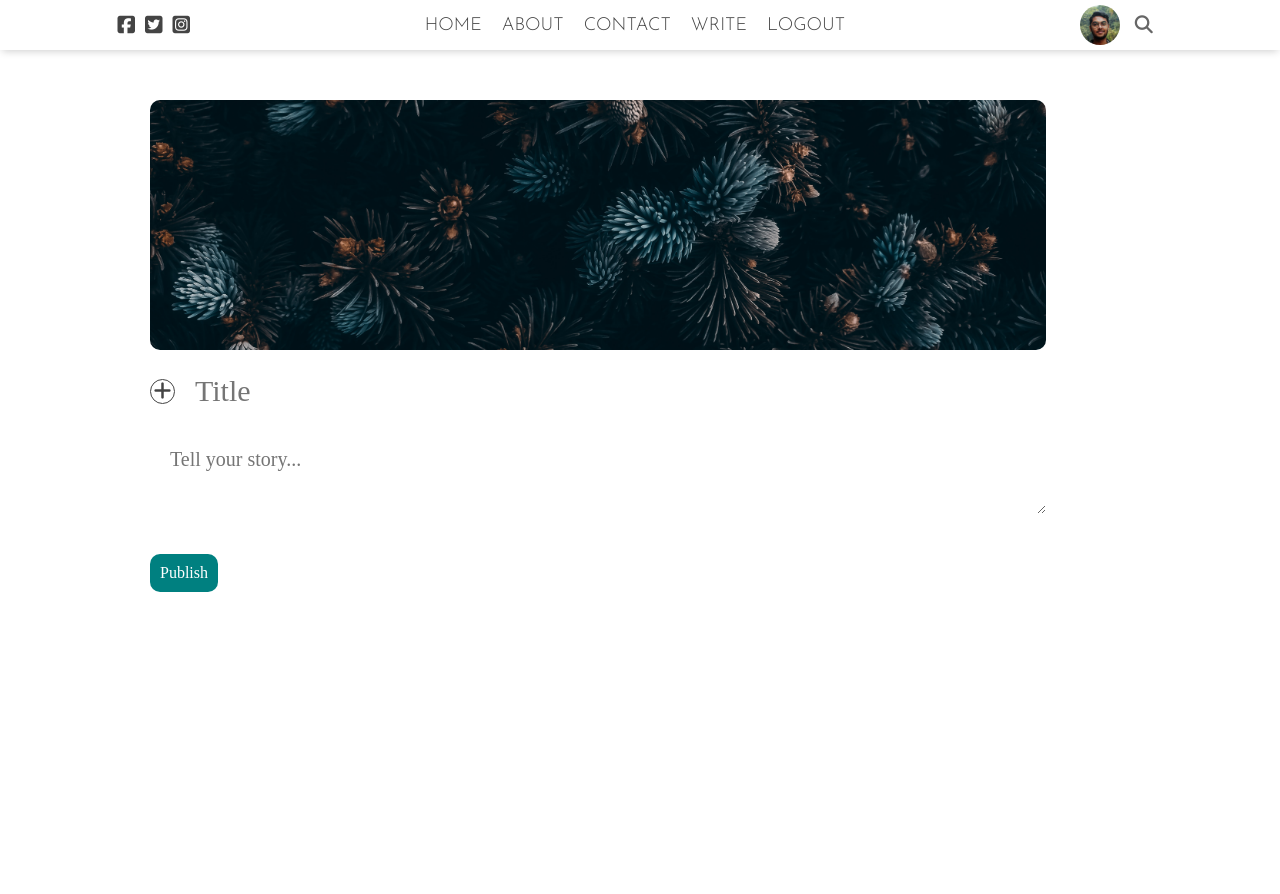
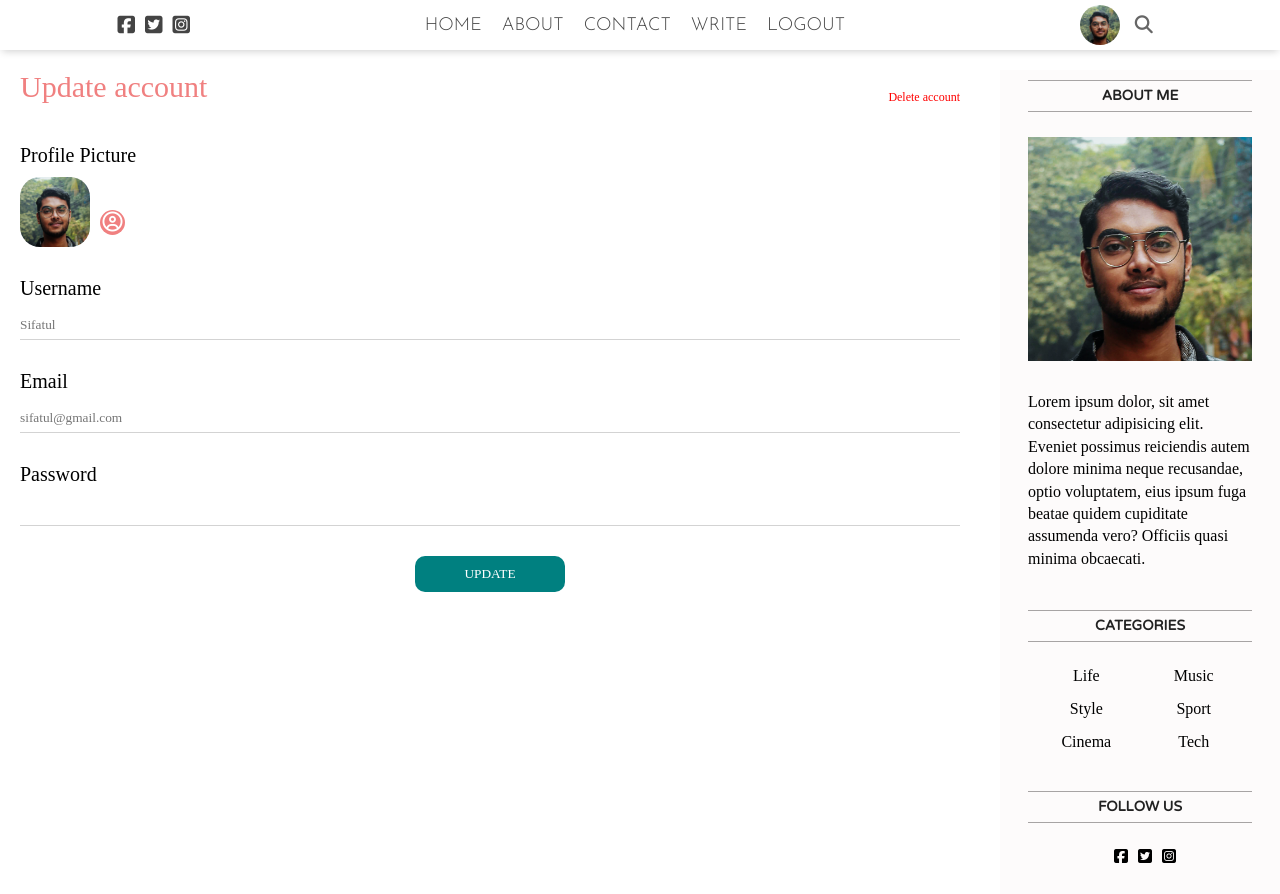
Before and after one commit to sifatulrabbi/full-stack-blog-app, a React (Create React App) app: page / in a window 1280 px wide. Before the commit the page ends 800 px from the top, so only its background shows below. Built offline with nearby package versions, Linux system fonts and the light colour scheme.

Commit message:
settings page styled

```diff
--- a/src/App.tsx
+++ b/src/App.tsx
@@ -1,6 +1,6 @@
 import React from 'react';
 import { TopBar } from './Components';
-import { ArticlePage, Home, Write } from './Pages';
+import { ArticlePage, Home, Settings, Write } from './Pages';
 import './Styles/CSS/main.css';
 
 const App: React.FC = () => {
@@ -9,7 +9,8 @@ const App: React.FC = () => {
       <TopBar />
       {/* <Home /> */}
       {/* <ArticlePage /> */}
-      <Write />
+      {/* <Write /> */}
+      <Settings />
     </>
   );
 };
--- /dev/null
+++ b/src/Pages/Settings/Settings.tsx
@@ -0,0 +1,36 @@
+import React from 'react';
+import { Sidebar } from '../../Components';
+import { meImg } from '../../Images';
+
+const Settings: React.FC = () => {
+  return (
+    <div className="settings">
+      <div className="settingsWrapper">
+        <div className="settingsTitle">
+          <span className="settingsUpdateTitle">Update account</span>
+          <span className="settingsDeleteTitle">Delete account</span>
+        </div>
+        <form className="settingsForm">
+          <label>Profile Picture</label>
+          <div className="settingsDP">
+            <img src={meImg} alt="" />
+            <label htmlFor="fileInput" className="settingsDPIcon">
+              <i className="far fa-user-circle"></i>
+            </label>
+            <input type="file" id="fileInput" style={{ display: 'none' }} />
+          </div>
+          <label>Username</label>
+          <input type="text" placeholder="Sifatul" />
+          <label>Email</label>
+          <input type="email" placeholder="sifatul@gmail.com" />
+          <label>Password</label>
+          <input type="password" />
+          <button className="settingsSubmit">Update</button>
+        </form>
+      </div>
+      <Sidebar />
+    </div>
+  );
+};
+
+export default Settings;
--- a/src/Pages/index.ts
+++ b/src/Pages/index.ts
@@ -1,3 +1,4 @@
 export { default as Home } from './Home/Home';
 export { default as ArticlePage } from './ArticlePage/ArticlePage';
 export { default as Write } from './Write/Write';
+export { default as Settings } from './Settings/Settings';
--- a/src/Styles/CSS/main.css
+++ b/src/Styles/CSS/main.css
@@ -494,5 +494,114 @@ textarea {
   cursor: pointer;
   border-radius: 10px;
   font-size: 16px;
+  text-transform: uppercase;
+}
+
+.settings {
+  display: -webkit-box;
+  display: -ms-flexbox;
+  display: flex;
+}
+
+.settingsWrapper {
+  -webkit-box-flex: 9;
+      -ms-flex: 9;
+          flex: 9;
+  padding: 20px;
+}
+
+.settingsTitle {
+  display: -webkit-box;
+  display: -ms-flexbox;
+  display: flex;
+  -webkit-box-align: center;
+      -ms-flex-align: center;
+          align-items: center;
+  -webkit-box-pack: justify;
+      -ms-flex-pack: justify;
+          justify-content: space-between;
+}
+
+.settingsUpdateTitle {
+  font-size: 30px;
+  margin-bottom: 20px;
+  color: lightcoral;
+}
+
+.settingsDeleteTitle {
+  color: red;
+  font-size: 12px;
+  cursor: pointer;
+}
+
+.settingsForm {
+  display: -webkit-box;
+  display: -ms-flexbox;
+  display: flex;
+  -webkit-box-orient: vertical;
+  -webkit-box-direction: normal;
+      -ms-flex-direction: column;
+          flex-direction: column;
+}
+
+.settingsForm label {
+  font-size: 20px;
+  margin-top: 20px;
+}
+
+.settingsForm input {
+  color: gray;
+  margin: 10px 0;
+  height: 30px;
+  border-bottom: 1px solid lightgray;
+}
+
+.settingsDP {
+  display: -webkit-box;
+  display: -ms-flexbox;
+  display: flex;
+  -webkit-box-align: center;
+      -ms-flex-align: center;
+          align-items: center;
+  margin: 10px 0;
+}
+
+.settingsDP img {
+  width: 70px;
+  height: 70px;
+  border-radius: 20px;
+}
+
+.settingsDPIcon {
+  width: 25px;
+  height: 25px;
+  border-radius: 50%;
+  background-color: lightcoral;
+  color: white;
+  display: -webkit-box;
+  display: -ms-flexbox;
+  display: flex;
+  -webkit-box-align: center;
+      -ms-flex-align: center;
+          align-items: center;
+  -webkit-box-pack: center;
+      -ms-flex-pack: center;
+          justify-content: center;
+  cursor: pointer;
+  margin-left: 10px;
+}
+
+.settingsSubmit {
+  width: 150px;
+  -ms-flex-item-align: center;
+      -ms-grid-row-align: center;
+      align-self: center;
+  cursor: pointer;
+  border-radius: 10px;
+  color: white;
+  background-color: teal;
+  text-transform: uppercase;
+  padding: 10px;
+  margin-top: 20px;
 }
 /*# sourceMappingURL=main.css.map */
--- /dev/null
+++ b/src/Styles/Scss/_settings.scss
@@ -0,0 +1,82 @@
+@import './variables';
+
+.settings {
+  display: flex;
+}
+
+.settingsWrapper {
+  flex: 9;
+  padding: 20px;
+}
+
+.settingsTitle {
+  display: flex;
+  align-items: center;
+  justify-content: space-between;
+}
+
+.settingsUpdateTitle {
+  font-size: 30px;
+  margin-bottom: 20px;
+  color: lightcoral;
+}
+
+.settingsDeleteTitle {
+  color: red;
+  font-size: 12px;
+  cursor: pointer;
+}
+
+.settingsForm {
+  display: flex;
+  flex-direction: column;
+
+  label {
+    font-size: 20px;
+    margin-top: 20px;
+  }
+
+  input {
+    color: gray;
+    margin: 10px 0;
+    height: 30px;
+    border-bottom: 1px solid lightgray;
+  }
+}
+
+.settingsDP {
+  display: flex;
+  align-items: center;
+  margin: 10px 0;
+
+  img {
+    width: 70px;
+    height: 70px;
+    border-radius: 20px;
+  }
+}
+
+.settingsDPIcon {
+  width: 25px;
+  height: 25px;
+  border-radius: 50%;
+  background-color: lightcoral;
+  color: white;
+  display: flex;
+  align-items: center;
+  justify-content: center;
+  cursor: pointer;
+  margin-left: 10px;
+}
+
+.settingsSubmit {
+  width: 150px;
+  align-self: center;
+  cursor: pointer;
+  border-radius: 10px;
+  color: white;
+  background-color: teal;
+  text-transform: uppercase;
+  padding: 10px;
+  margin-top: 20px;
+}
--- a/src/Styles/Scss/_write.scss
+++ b/src/Styles/Scss/_write.scss
@@ -52,4 +52,5 @@
   cursor: pointer;
   border-radius: 10px;
   font-size: 16px;
+  text-transform: uppercase;
 }
--- a/src/Styles/Scss/main.scss
+++ b/src/Styles/Scss/main.scss
@@ -39,3 +39,4 @@ textarea {
 @import './posts';
 @import './articlePage';
 @import './write';
+@import './settings';
```
Also changed, not shown: 1 other file (tests, documents, lock files or other folders).
